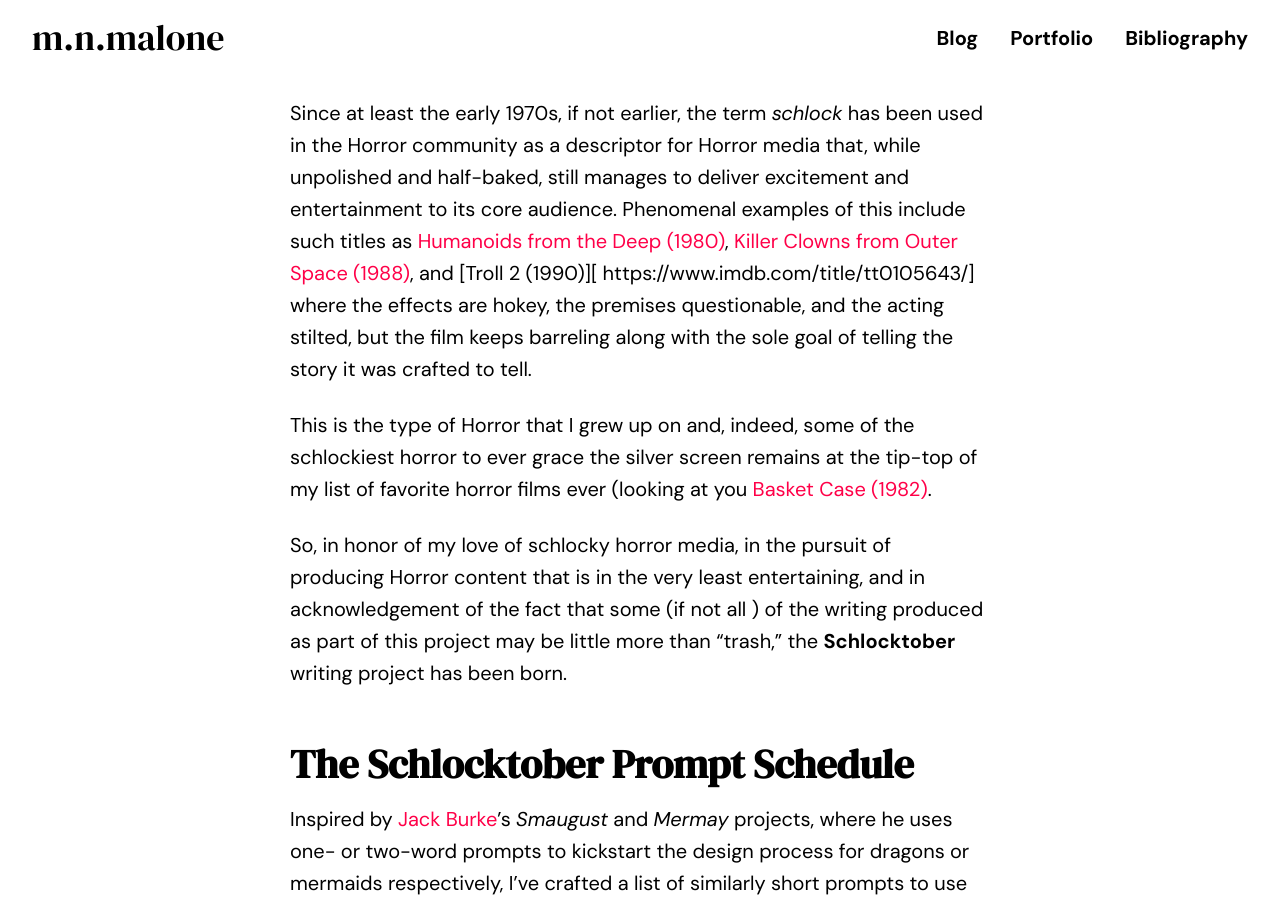
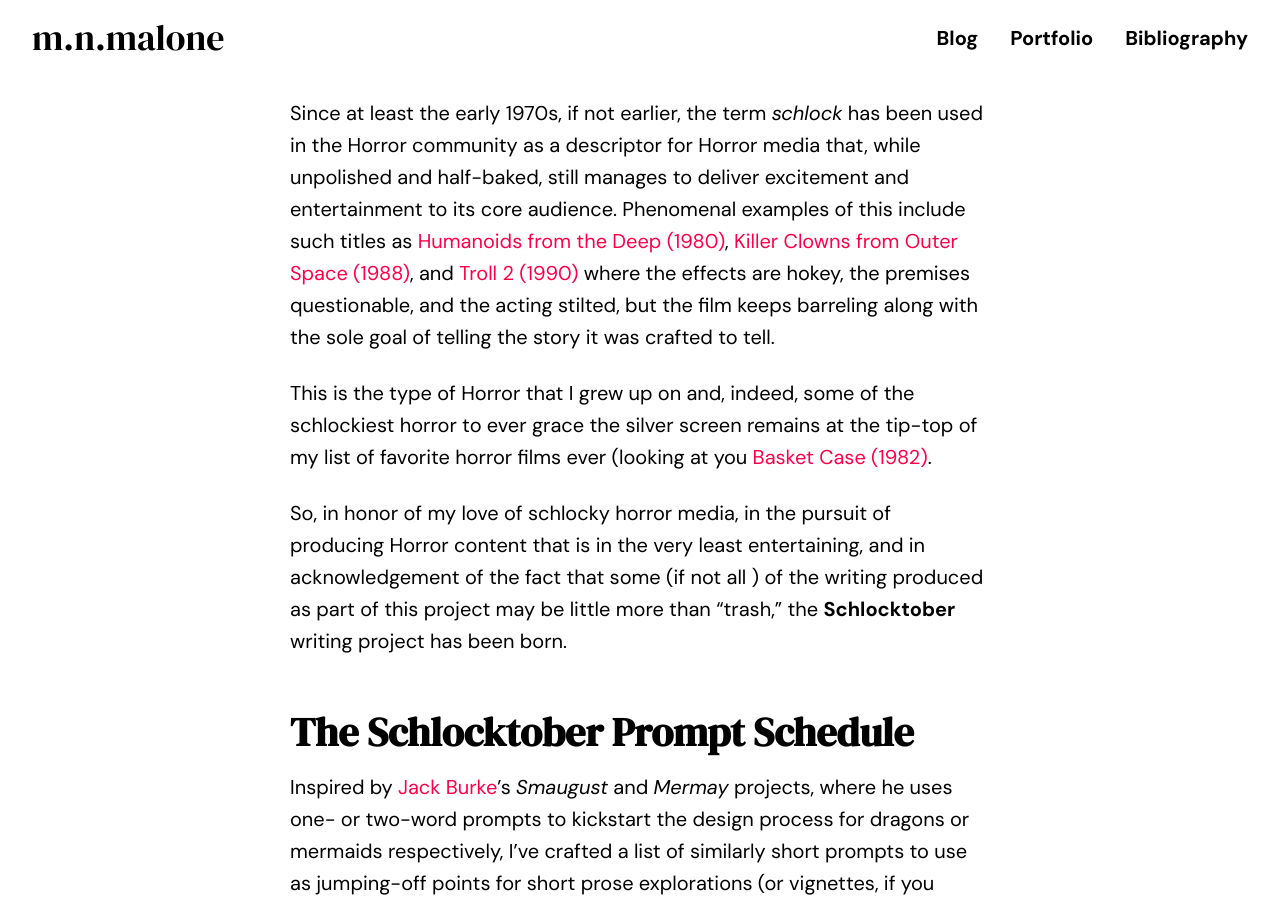
Before and after one commit to mnmalone/mnmalone2021, a Jekyll site: the page built from _posts/2021-10-01-schlocktober-intro.md, in a window 1280 px wide and 900 px high, scrolled down 1306 px. Built offline with Jekyll 4.4.1, drawn with Linux system fonts in a browser that asks for light colours; some web fonts are replaced; comment, search, counter and statistics services are not loaded.

Commit message:
Update 2021-10-01-schlocktober-intro.md

```diff
--- a/_posts/2021-10-01-schlocktober-intro.md
+++ b/_posts/2021-10-01-schlocktober-intro.md
@@ -17,7 +17,7 @@ I’ve come to refer to this project as <b>Schlocktober</b>.
 
 If you are unfamiliar with the term, <i>schlock</i> is best defined as meaning “cheap, inferior, and/or trashy,” and it is most likely etymologically derived from the Yiddish <i>shlak</i>, which means “dregs, scum, or dross.”[^1] With a definition like that, its hard to imagine anything described as “schlocky” as being something of value, and yet those who speak the language of Horror are well aware that this is absolutely not the case.
 
-Since at least the early 1970s, if not earlier, the term <i>schlock</i> has been used in the Horror community as a descriptor for Horror media that, while unpolished and half-baked, still manages to deliver excitement and entertainment to its core audience. Phenomenal examples of this include such titles as [Humanoids from the Deep (1980)]( https://www.imdb.com/title/tt0080904/), [Killer Clowns from Outer Space (1988)]( https://www.imdb.com/title/tt0095444/), and [Troll 2 (1990)][ https://www.imdb.com/title/tt0105643/] where the effects are hokey, the premises questionable, and the acting stilted, but the film keeps barreling along with the sole goal of telling the story it was crafted to tell.
+Since at least the early 1970s, if not earlier, the term <i>schlock</i> has been used in the Horror community as a descriptor for Horror media that, while unpolished and half-baked, still manages to deliver excitement and entertainment to its core audience. Phenomenal examples of this include such titles as [Humanoids from the Deep (1980)]( https://www.imdb.com/title/tt0080904/), [Killer Clowns from Outer Space (1988)]( https://www.imdb.com/title/tt0095444/), and [Troll 2 (1990)]( https://www.imdb.com/title/tt0105643/) where the effects are hokey, the premises questionable, and the acting stilted, but the film keeps barreling along with the sole goal of telling the story it was crafted to tell.
 
 This is the type of Horror that I grew up on and, indeed, some of the schlockiest horror to ever grace the silver screen remains at the tip-top of my list of favorite horror films ever (looking at you [Basket Case (1982)]( https://www.imdb.com/title/tt0083624/).
 
```
